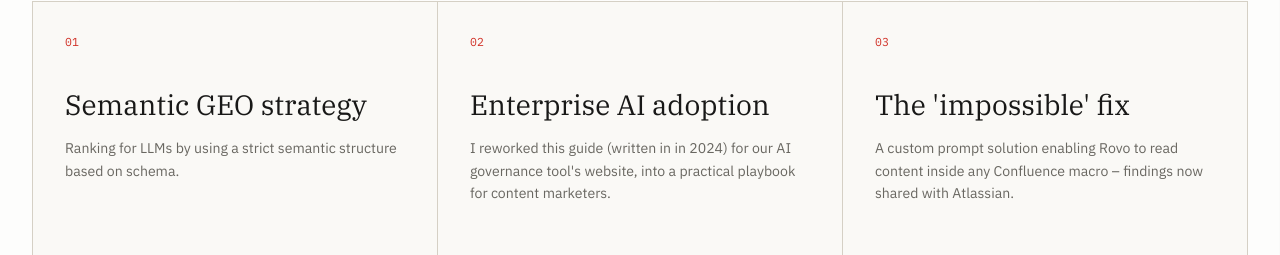
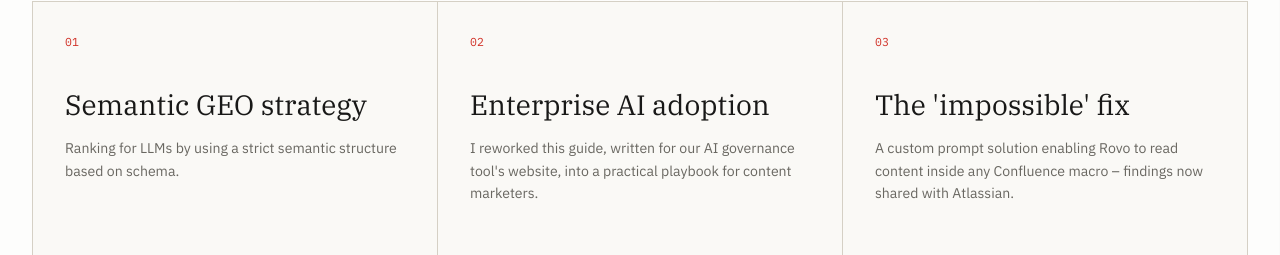
Before and after one commit to simonkirrane/Career-Highlights, a React (Vite) app: page / in a window 1280 px wide. Shown: the part 9088-9343 px from the top of the page. Built offline with nearby package versions, Linux system fonts and the light colour scheme; the HTML template or start-up script is replaced by a standard one.

Commit message:
Fix wording in AI governance tool guide

```diff
--- a/src/App.tsx
+++ b/src/App.tsx
@@ -457,7 +457,7 @@ In the first year, by retooling documentation into bottom-of-funnel blogs, hirin
                 <span>02</span>
                 <h3>Enterprise AI adoption</h3>
                 <p>
-                  I reworked this guide (written in in 2024) for our AI governance tool's website, into a practical playbook for
+                  I reworked this guide, written for our AI governance tool's website, into a practical playbook for
                   content marketers.
                 </p>
                 <ExternalLink href="https://www.simonkirrane.com/blog/how-to-use-ai-for-content-marketing">
```
